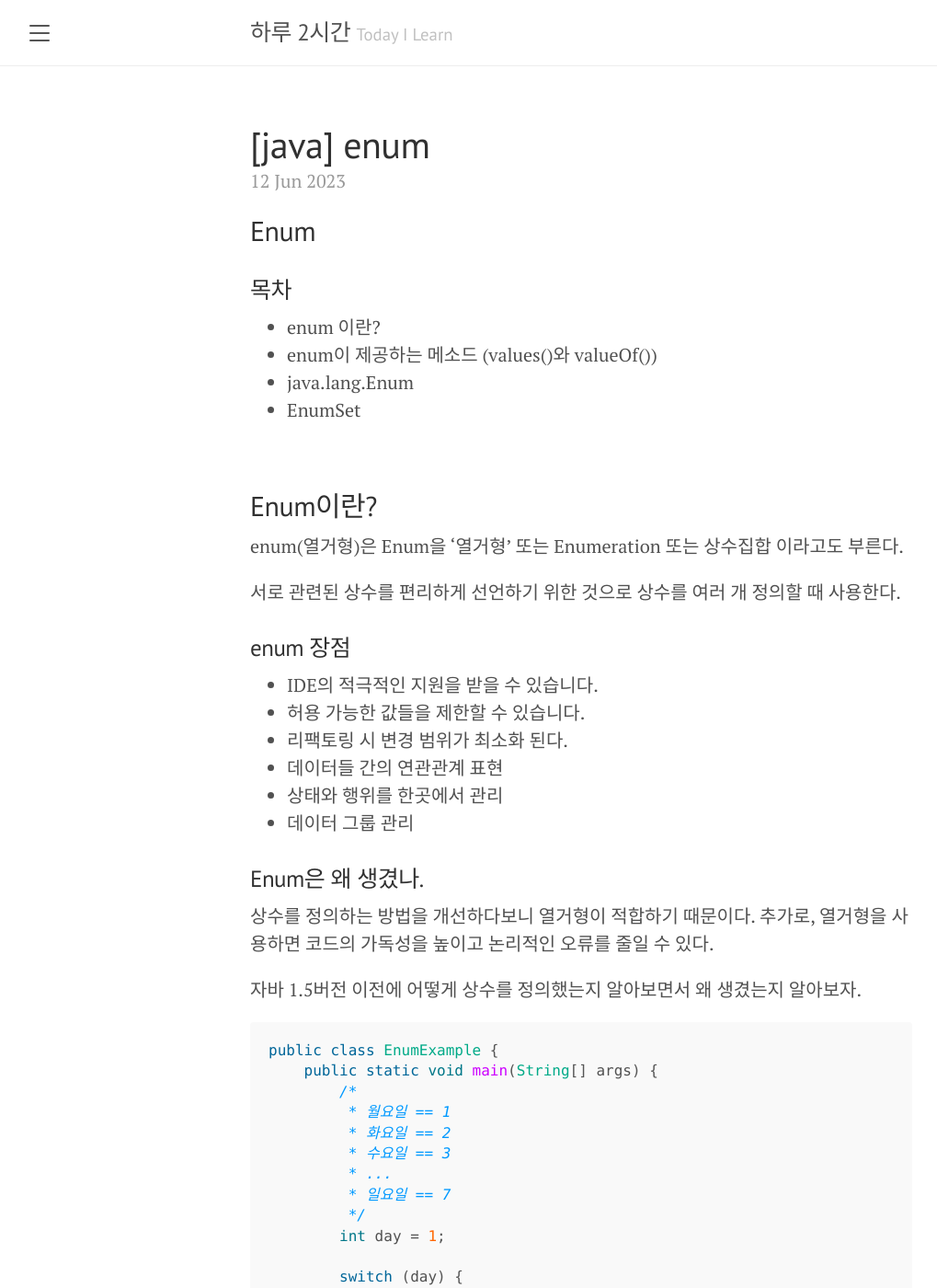
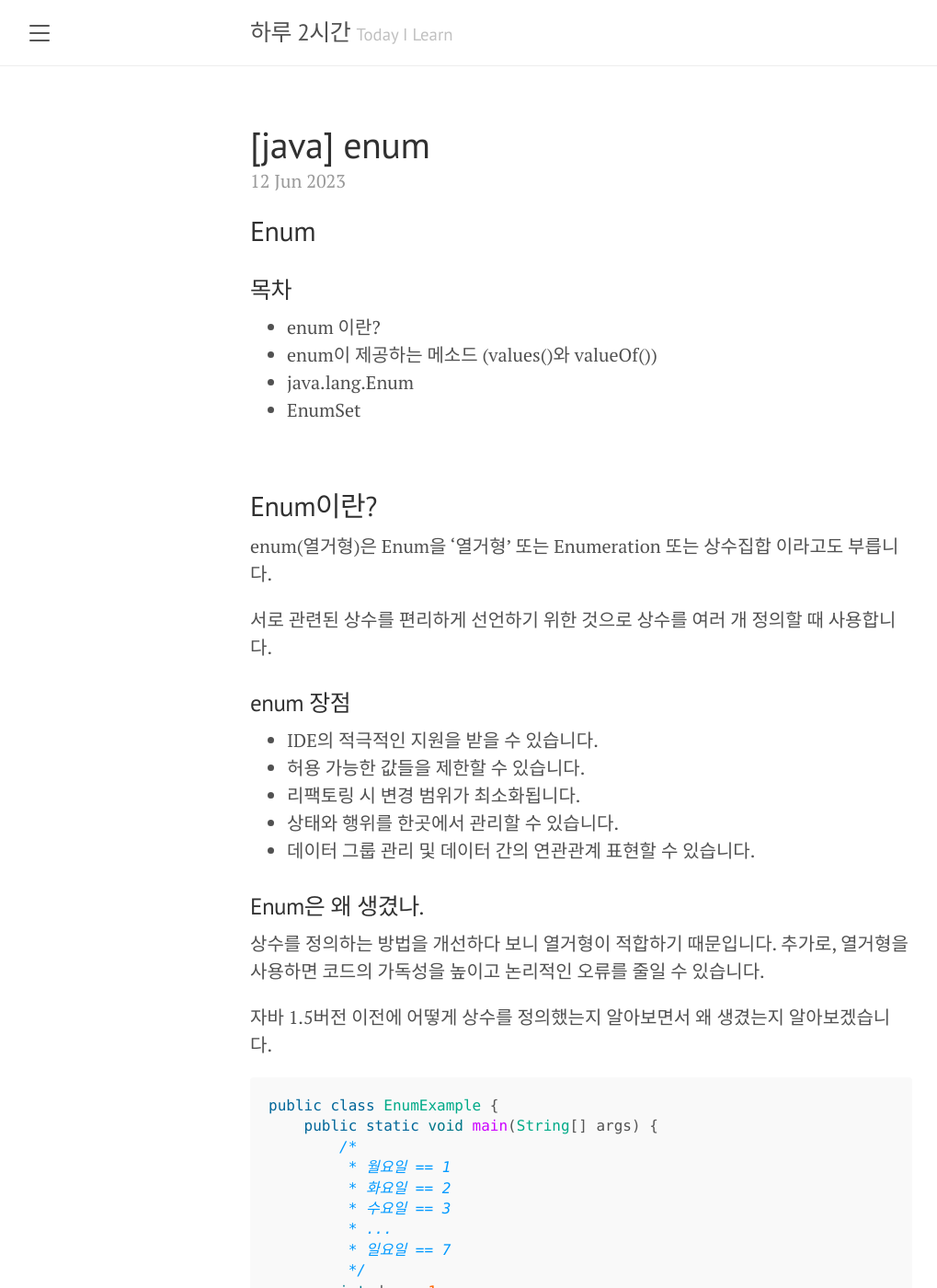
Before and after one commit to iyk2h/iyk2h.github.io, a Jekyll site: the page built from index.html, in a window 1280 px wide and 1400 px high. Shown: the whole window at 92% size, without its empty margins (8-1027 px from the left). Built offline with Jekyll 4.4.1, drawn with Linux system fonts in a browser that asks for light colours; the list of posts is cut into pages by our own code; some of the changed text lies outside the part shown.

Commit message:
enum 정리

````diff
--- a/_posts/2023-06-12-[Java] Enum .md
+++ b/_posts/2023-06-12-[Java] Enum .md
@@ -15,9 +15,9 @@
 
 ## Enum이란?
 
-enum(열거형)은 Enum을 '열거형' 또는 Enumeration 또는 상수집합 이라고도 부른다.
+enum(열거형)은 Enum을 '열거형' 또는 Enumeration 또는 상수집합 이라고도 부릅니다.
 
-서로 관련된 상수를 편리하게 선언하기 위한 것으로 상수를 여러 개 정의할 때 사용한다.
+서로 관련된 상수를 편리하게 선언하기 위한 것으로 상수를 여러 개 정의할 때 사용합니다.
 
 
 
@@ -25,18 +25,17 @@
 
 - IDE의 적극적인 지원을 받을 수 있습니다.
 - 허용 가능한 값들을 제한할 수 있습니다.
-- 리팩토링 시 변경 범위가 최소화 된다.
-- 데이터들 간의 연관관계 표현
-- 상태와 행위를 한곳에서 관리
-- 데이터 그룹 관리
+- 리팩토링 시 변경 범위가 최소화됩니다.
+- 상태와 행위를 한곳에서 관리할 수 있습니다.
+- 데이터 그룹 관리 및 데이터 간의 연관관계 표현할 수 있습니다.
 
 
 
 ### Enum은 왜 생겼나.
 
-상수를 정의하는 방법을 개선하다보니 열거형이 적합하기 때문이다. 추가로, 열거형을 사용하면 코드의 가독성을 높이고 논리적인 오류를 줄일 수 있다.
+상수를 정의하는 방법을 개선하다 보니 열거형이 적합하기 때문입니다. 추가로, 열거형을 사용하면 코드의 가독성을 높이고 논리적인 오류를 줄일 수 있습니다.
 
-자바 1.5버전 이전에 어떻게 상수를 정의했는지 알아보면서 왜 생겼는지 알아보자.
+자바 1.5버전 이전에 어떻게 상수를 정의했는지 알아보면서 왜 생겼는지 알아보겠습니다.
 
 ```java
 public class EnumExample {
@@ -63,8 +62,6 @@
     }
 }
 ```
-
-
 
 위 소스에서는 항상 월요일은 1, 화요일은 2, ... 일요일은 7로 정의되어야 한다. 변하지 않는 상수 값에 따라 그 값에 해당하는 요일을 고정하고 있습니다. 현재 상수의 의미를 주석으로 전달하고 있습니다. 만일 주석이 사라지거나 주석 부분과 상수를 사용하는 부분이 분리된다면 각각의 숫자들이 어떤 것을 의미하는지 이해하기 어렵습니다. 그래서 이름 만으로 어떤 의미가 있는지 알 수 있으면 더 좋을 것입니다.
 
@@ -237,6 +234,10 @@
 
 위 예제처럼 각각의 상수들의 이름을 차례대로 나열하면 상수가 정의됩니다. 또한, switch 문의 레이블은 조건으로 넘어온 데이터 타입을 알고 있습니다. 그래서 각각의 레이블에서는 enum의 데이터 타입을 생략하고 상수만 입력할 수 있습니다.
 
+
+
+<br>
+
 ```java
 class DAY{
 
@@ -365,10 +366,6 @@
 
 
 
-enum은 각 클래스를 인스턴스화 시킨 것이기 때문에 오버라이딩이 가능하다.
-
-
-
 ordinal() : enum의 순서
 
 name() : 각 요소들의 이름 리턴
````
